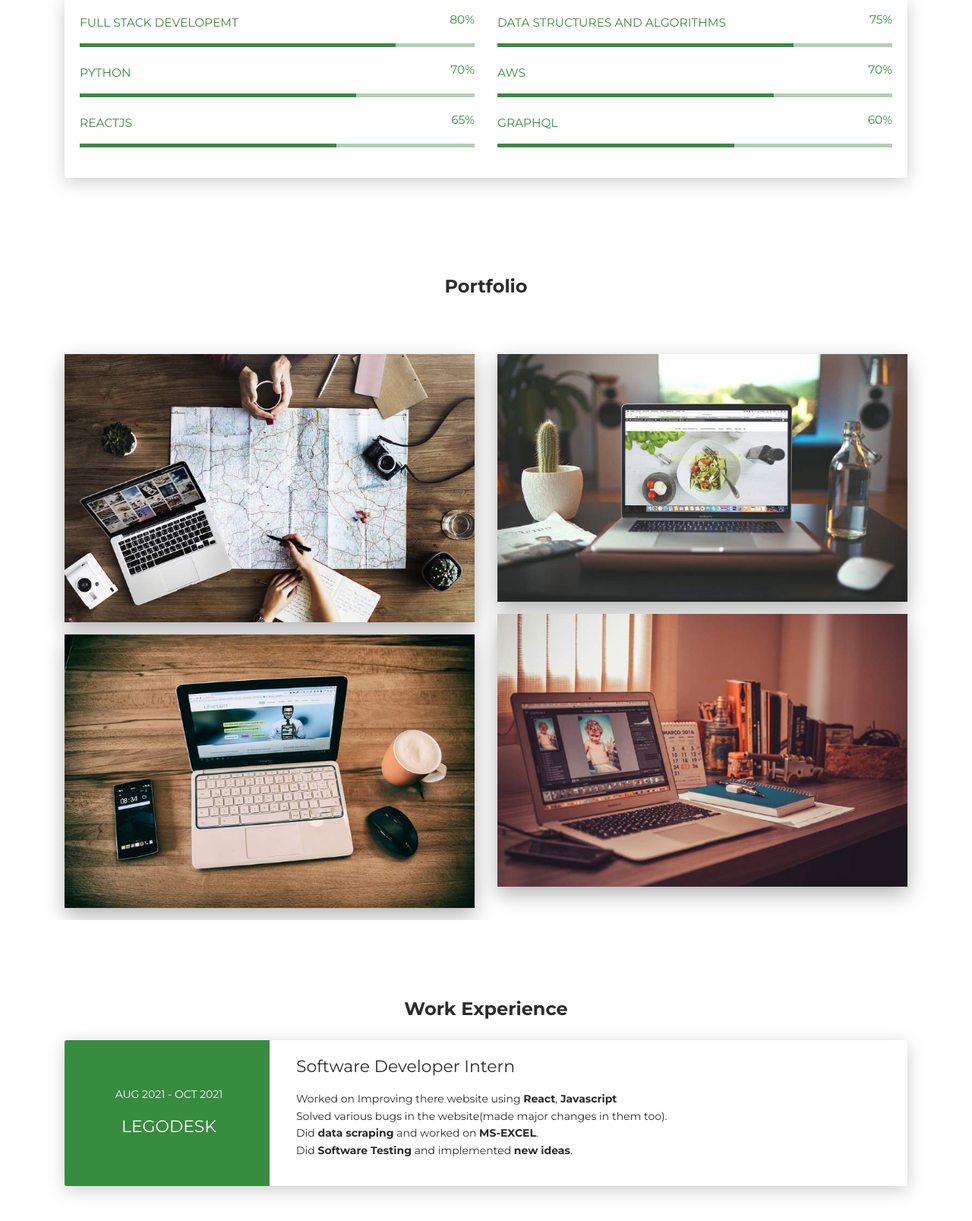
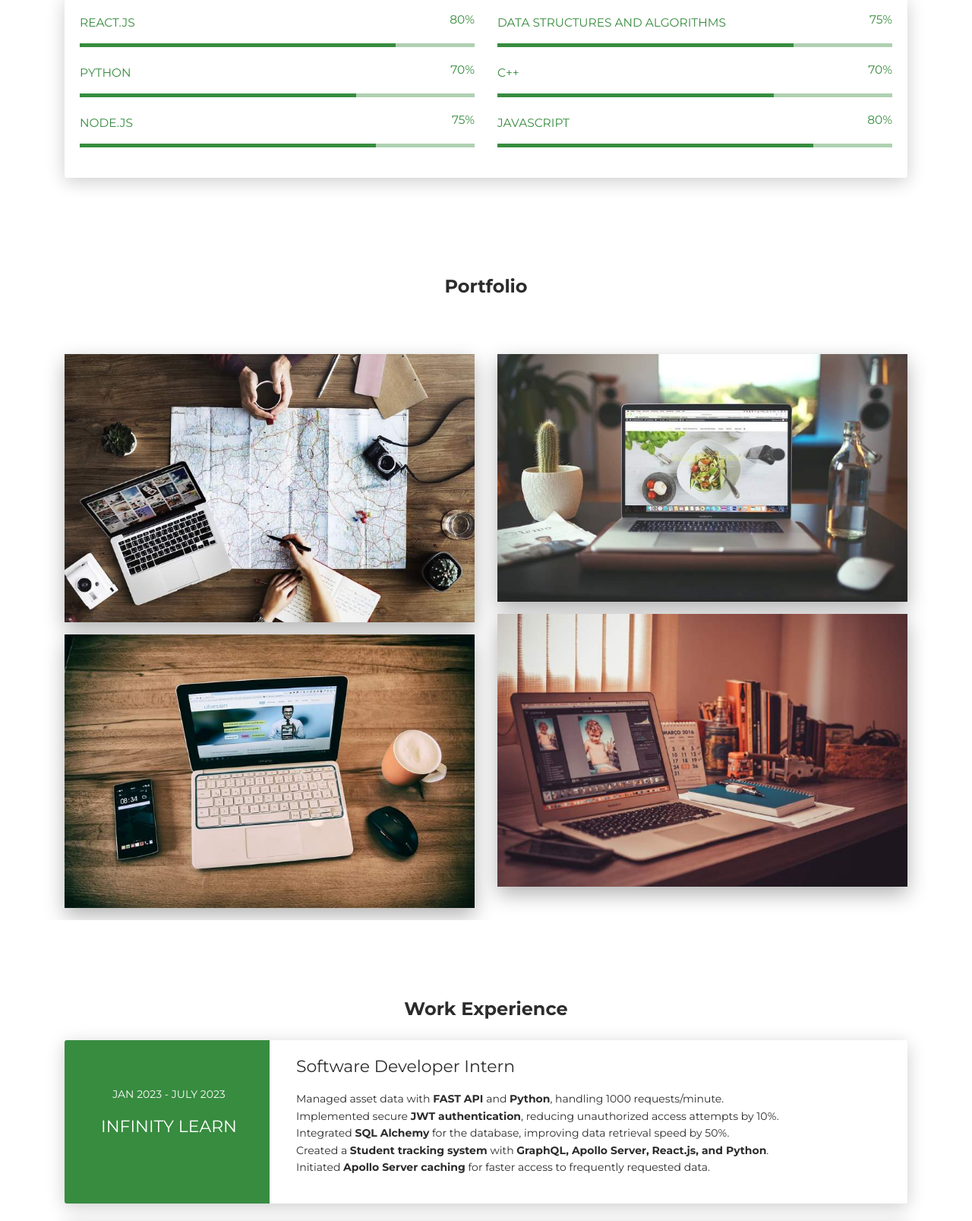
Before and after one commit to Anmol2825/MAJORCV, a plain HTML site: page index.html in a window 1280 px wide. Shown: the part 1068-2675 px from the top of the page at 76% size. Drawn offline with Linux system fonts and the light colour scheme.

Commit message:
Some Changes

```diff
--- a/index.html
+++ b/index.html
@@ -107,8 +107,8 @@
                     >Hire Me</a
                   ><a
                     class="btn btn-primary"
-                    href="directory/major_cv.pdf"
-                    download="major_cv"
+                    href="directory/anmol_resume.pdf"
+                    download="anmol_resume"
                     data-aos="zoom-in"
                     data-aos-anchor="data-aos-anchor"
                     >Download CV</a
@@ -227,7 +227,7 @@
                 <div class="row">
                   <div class="col-md-6">
                     <div class="progress-container progress-primary">
-                      <span class="progress-badge">Full Stack Developemt</span>
+                      <span class="progress-badge">React.js</span>
                       <div class="progress">
                         <div
                           class="progress-bar progress-bar-primary"
@@ -288,7 +288,7 @@
                   </div>
                   <div class="col-md-6">
                     <div class="progress-container progress-primary">
-                      <span class="progress-badge">AWS</span>
+                      <span class="progress-badge">C++</span>
                       <div class="progress">
                         <div
                           class="progress-bar progress-bar-primary"
@@ -309,7 +309,7 @@
                 <div class="row">
                   <div class="col-md-6">
                     <div class="progress-container progress-primary">
-                      <span class="progress-badge">REACTJS</span>
+                      <span class="progress-badge">Node.js</span>
                       <div class="progress">
                         <div
                           class="progress-bar progress-bar-primary"
@@ -320,15 +320,15 @@
                           aria-valuenow="60"
                           aria-valuemin="0"
                           aria-valuemax="100"
-                          style="width: 65%"
+                          style="width: 75%"
                         ></div>
-                        <span class="progress-value">65%</span>
+                        <span class="progress-value">75%</span>
                       </div>
                     </div>
                   </div>
                   <div class="col-md-6">
                     <div class="progress-container progress-primary">
-                      <span class="progress-badge">GRAPHQL</span>
+                      <span class="progress-badge">Javascript</span>
                       <div class="progress">
                         <div
                           class="progress-bar progress-bar-primary"
@@ -339,9 +339,9 @@
                           aria-valuenow="60"
                           aria-valuemin="0"
                           aria-valuemax="100"
-                          style="width: 60%"
+                          style="width: 80%"
                         ></div>
-                        <span class="progress-value">60%</span>
+                        <span class="progress-value">80%</span>
                       </div>
                     </div>
                   </div>
@@ -368,13 +368,13 @@
                         data-aos-anchor-placement="top-bottom"
                       >
                         <a
-                          href="https://github.com/Anmol2825/ATTENDANCE-MANAGMENT-SYSTEM"
+                          href="https://github.com/Anmol2825/TwitterClone"
                         >
                           <figure class="cc-effect">
                             <img src="images/project-1.jpg" alt="Image" />
                             <figcaption>
                               <div class="h4">Recent Project</div>
-                              <p>ATTENDANCE MANAGMENT SYSTEM</p>
+                              <p>Twitter Clone Website</p>
                             </figcaption>
                           </figure></a
                         >
@@ -384,12 +384,12 @@
                         data-aos="fade-up"
                         data-aos-anchor-placement="top-bottom"
                       >
-                        <a href="https://anmol2825.github.io/Pig-game/">
+                        <a href="https://todo-app-anmol2825.vercel.app/">
                           <figure class="cc-effect">
                             <img src="images/project-2.jpg" alt="Image" />
                             <figcaption>
-                              <div class="h4">Pig-Game</div>
-                              <p>Web Development</p>
+                              <div class="h4">Todo-App</div>
+                              <p>React.js Project</p>
                             </figcaption>
                           </figure></a
                         >
@@ -402,13 +402,13 @@
                         data-aos-anchor-placement="top-bottom"
                       >
                         <a
-                          href="https://anmol2825.github.io/ForkifyResturantApp/"
+                          href="https://anmol-recipe.netlify.app/"
                         >
                           <figure class="cc-effect">
                             <img src="images/project-3.jpg" alt="Image" />
                             <figcaption>
                               <div class="h4">Food Order Project</div>
-                              <p>Web Development</p>
+                              <p>Javascript Project</p>
                             </figcaption>
                           </figure></a
                         >
@@ -590,6 +590,38 @@
         <div class="section" id="experience">
           <div class="container cc-experience">
             <div class="h4 text-center mb-4 title">Work Experience</div>
+            <div class="card">
+              <div class="row">
+                <div
+                  class="col-md-3 bg-primary"
+                  data-aos="fade-right"
+                  data-aos-offset="50"
+                  data-aos-duration="500"
+                >
+                  <div class="card-body cc-experience-header">
+                    <p>Jan 2023 - July 2023</p>
+                    <div class="h5">Infinity Learn</div>
+                  </div>
+                </div>
+                <div
+                  class="col-md-9"
+                  data-aos="fade-left"
+                  data-aos-offset="50"
+                  data-aos-duration="500"
+                >
+                  <div class="card-body">
+                    <div class="h5">Software Developer Intern</div>
+                    <p>
+                      Managed asset data with <b> FAST API </b>and <b>Python</b>, handling 1000 requests/minute.<br>
+                      Implemented secure  <b>JWT authentication</b>, reducing unauthorized access attempts by 10%. <br>
+                      Integrated <b> SQL Alchemy</b> for the database, improving data retrieval speed by 50%.<br>
+                      Created a <b>Student tracking system </b>with <b>GraphQL, Apollo Server, React.js, and Python</b>. <br>
+                      Initiated <b>Apollo Server caching</b>  for faster access to frequently requested data. <br>
+                    </p>
+                  </div>
+                </div>
+              </div>
+            </div>
             <div class="card">
               <div class="row">
                 <div
```
Also changed, not shown: images/anmol1.jpg (deleted), 3 other files.
